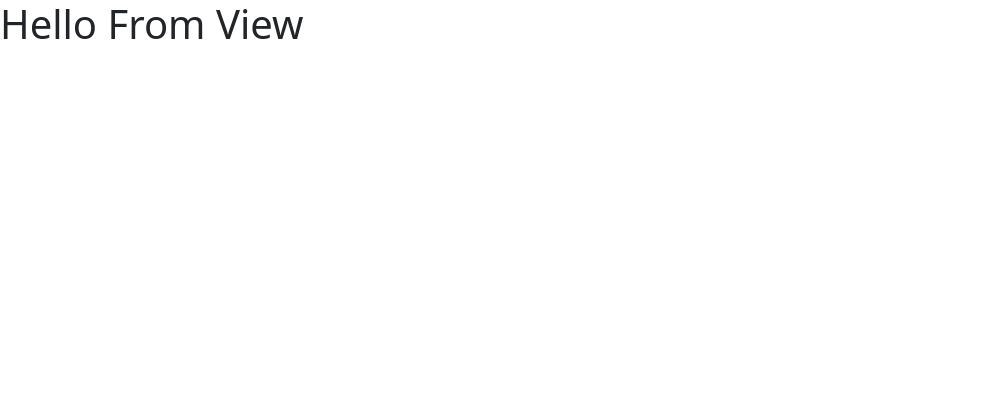
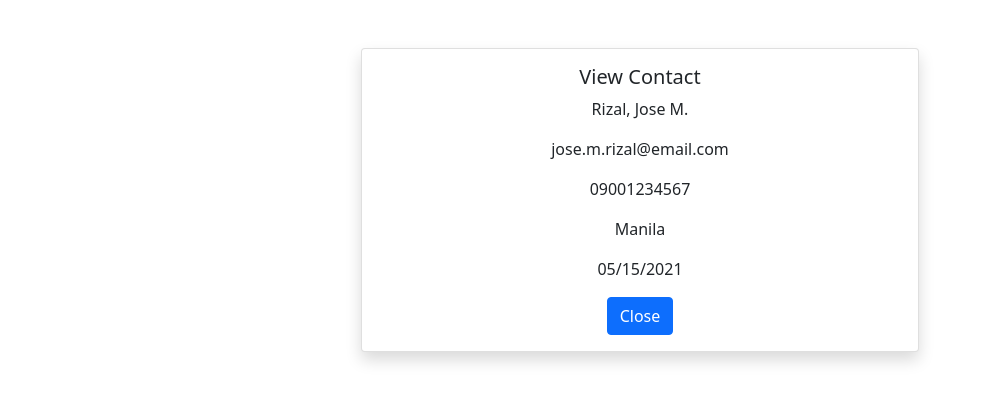
Before and after one commit to mrabara/contactlist, a React (Create React App) app: page /view/1 in a window 1280 px wide. Shown: the top 402 px of the page, without its empty margins (0-982 px from the left). Built offline with nearby package versions, Linux system fonts and the light colour scheme.

Commit message:
added view component

```diff
--- a/src/components/ViewContact.js
+++ b/src/components/ViewContact.js
@@ -1,9 +1,48 @@
-import React from 'react'
+import React, { useContext, useEffect, useState } from 'react'
+import { Button, Card } from 'react-bootstrap'
+import { Link } from 'react-router-dom';
+import { GlobalContext } from '../context/GlobalState';
 
-export const ViewContact = () => {
+export const ViewContact = ({match}) => {
+    const { contacts} = useContext (GlobalContext);
+    const contactId = match.params.id;
+    const [location, setLocation] = useState ('');
+    const [contact, setContact] = useState('');
+    const [fname, setFname] = useState('');
+    const [email, setEmail] = useState('');
+    const [phone, setPhone] = useState('');
+    const [registered, setRegistered] = useState('');
+
+    useEffect (() => {
+        const selectedContact = contacts.find(cont => cont.id === +contactId);
+        setContact(selectedContact);
+        setFname(contact.fname);
+        setEmail(contact.email);
+        setLocation(contact.location);
+        setPhone(contact.phone);
+        setRegistered(contact.registered);
+        //eslint-disable-next-line react-hooks/exhaustive-deps
+    }, [contactId, contacts, contact ])
     return (
-        <div>
-            <h1>Hello From View</h1>
+        <div className='container'>
+            <div className="row">
+                <div className="col text-center d-flex justify-content-center">
+                    <Card className='w-50 mt-5 shadow'>
+                        <Card.Body>
+                            <Card.Title>View Contact</Card.Title>
+                            <p>{fname}</p>
+                            <p>{email}</p>
+                            <p>{phone}</p>
+                            <p>{location}</p>
+                            <p>{registered}</p>
+                            <Link to='/'>
+                                <Button>Close</Button>
+                            </Link>
+                        </Card.Body>
+
+                    </Card>
+                </div>
+            </div>
         </div>
     )
 }
```
